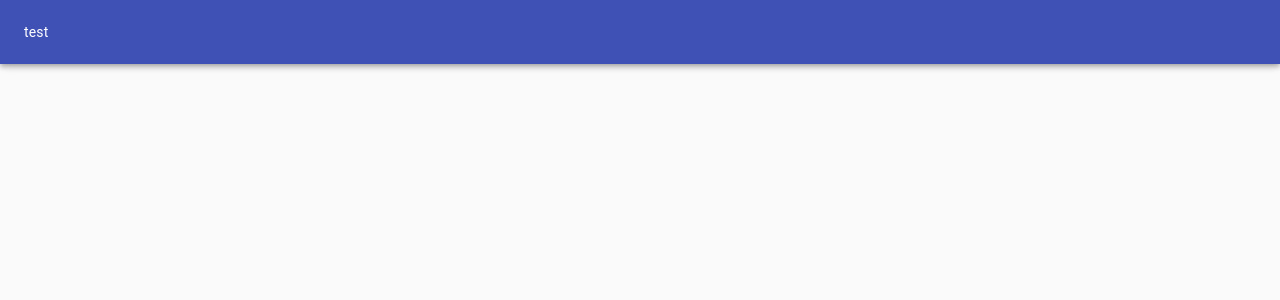
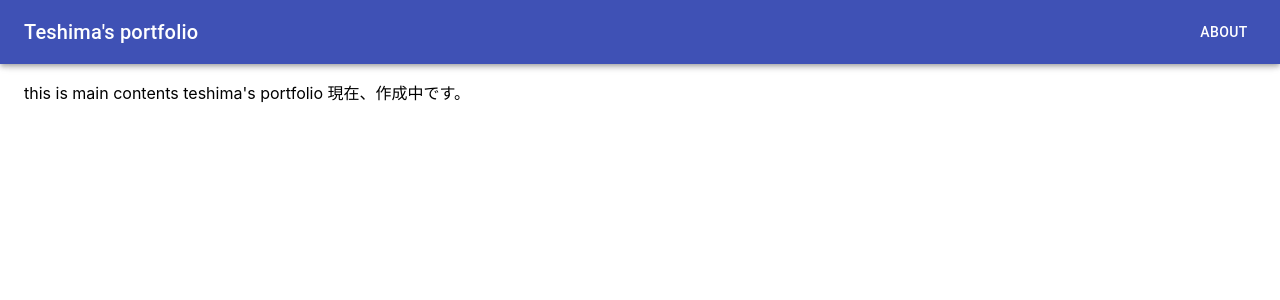
Before and after one commit to Teshima-Tatsuya/Teshima-Tatsuya.github.io, a React (Create React App) app: page / in a window 1280 px wide. Shown: the top 300 px of the page. Built offline with nearby package versions, Linux system fonts and the light colour scheme.

Commit message:
header main

```diff
--- a/src/App.tsx
+++ b/src/App.tsx
@@ -1,17 +1,15 @@
 import React from "react";
-import CssBaseLine from "@material-ui/core/CssBaseLine";
-import AppBar from "@material-ui/core/AppBar";
+import Header from "./components/Header";
 import Toolbar from "@material-ui/core/Toolbar";
+import Main from "./components/Main";
 
 function App() {
   return (
-    <div className="App">
-      <CssBaseLine />
-      <AppBar position="fixed">
-        <Toolbar>test</Toolbar>
-      </AppBar>
-      portforio
-    </div>
+    <>
+      <Header />
+      <Toolbar />
+      <Main />
+    </>
   );
 }
 
--- /dev/null
+++ b/src/components/Header.tsx
@@ -0,0 +1,40 @@
+import React from "react";
+import { createStyles, makeStyles, Theme } from "@material-ui/core/styles";
+import Typography from "@material-ui/core/Typography";
+import AppBar from "@material-ui/core/AppBar";
+import Toolbar from "@material-ui/core/Toolbar";
+import Button from "@material-ui/core/Button";
+
+const useStyles = makeStyles((theme: Theme) =>
+  createStyles({
+    root: {
+      flexGrow: 1,
+    },
+    menuButton: {
+      marginRight: theme.spacing(2),
+    },
+    title: {
+      flexGrow: 1,
+    },
+  })
+);
+
+const Header: React.FC = (props) => {
+  const classes = useStyles();
+
+  return (
+    <div className={classes.root}>
+      <AppBar position="fixed">
+        <Toolbar>
+          <Typography className={classes.title} variant="h6" noWrap>
+            Teshima's portfolio
+          </Typography>
+
+          <Button color="inherit">about</Button>
+        </Toolbar>
+      </AppBar>
+    </div>
+  );
+};
+
+export default Header;
--- /dev/null
+++ b/src/components/Main.tsx
@@ -0,0 +1,25 @@
+import React from "react";
+import { createStyles, makeStyles, Theme } from "@material-ui/core/styles";
+import Container from "@material-ui/core/Container";
+import Box from "@material-ui/core/Box";
+
+const useStyles = makeStyles((theme: Theme) =>
+  createStyles({
+    main: {
+      flexGrow: 1,
+    },
+  })
+);
+
+const Main: React.FC = () => {
+  const classes = useStyles();
+  return (
+    <Container>
+      <Box my={2}>
+        this is main contents teshima's portfolio 現在、作成中です。
+      </Box>
+    </Container>
+  );
+};
+
+export default Main;
```
